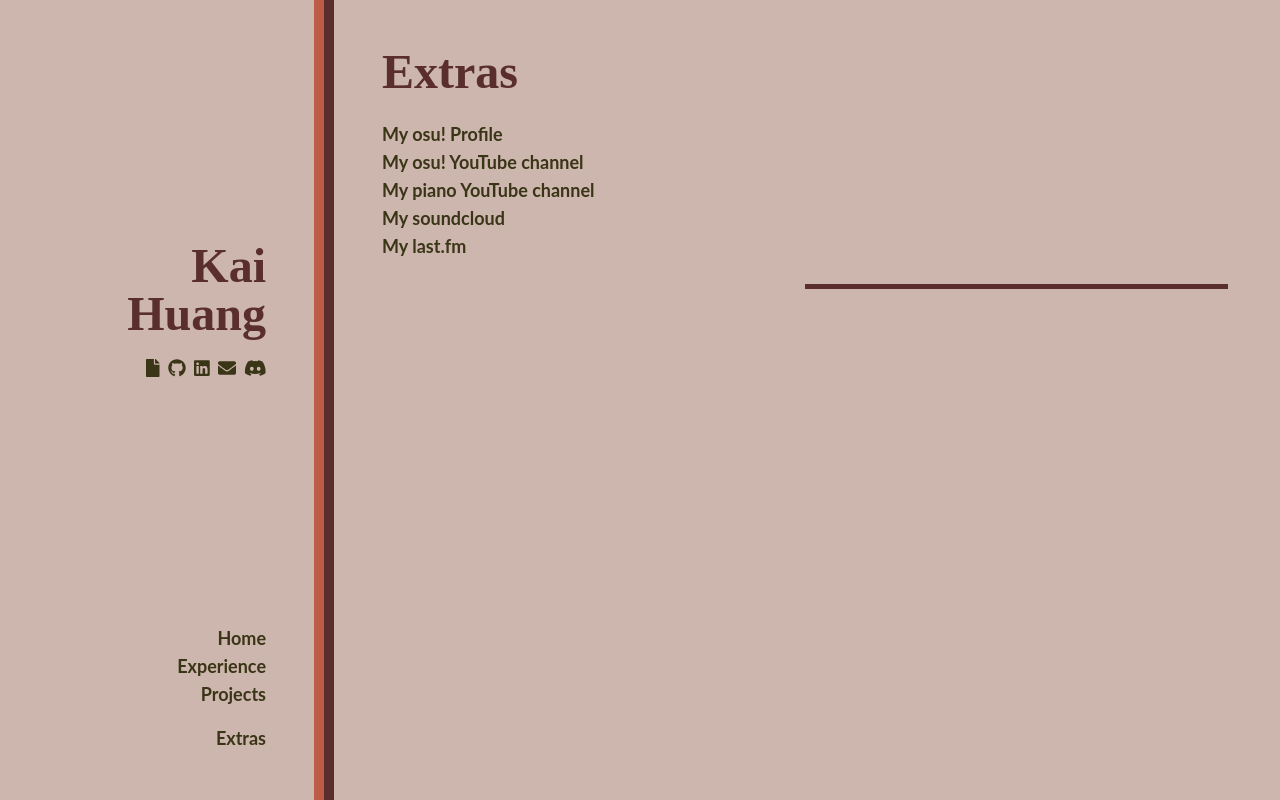
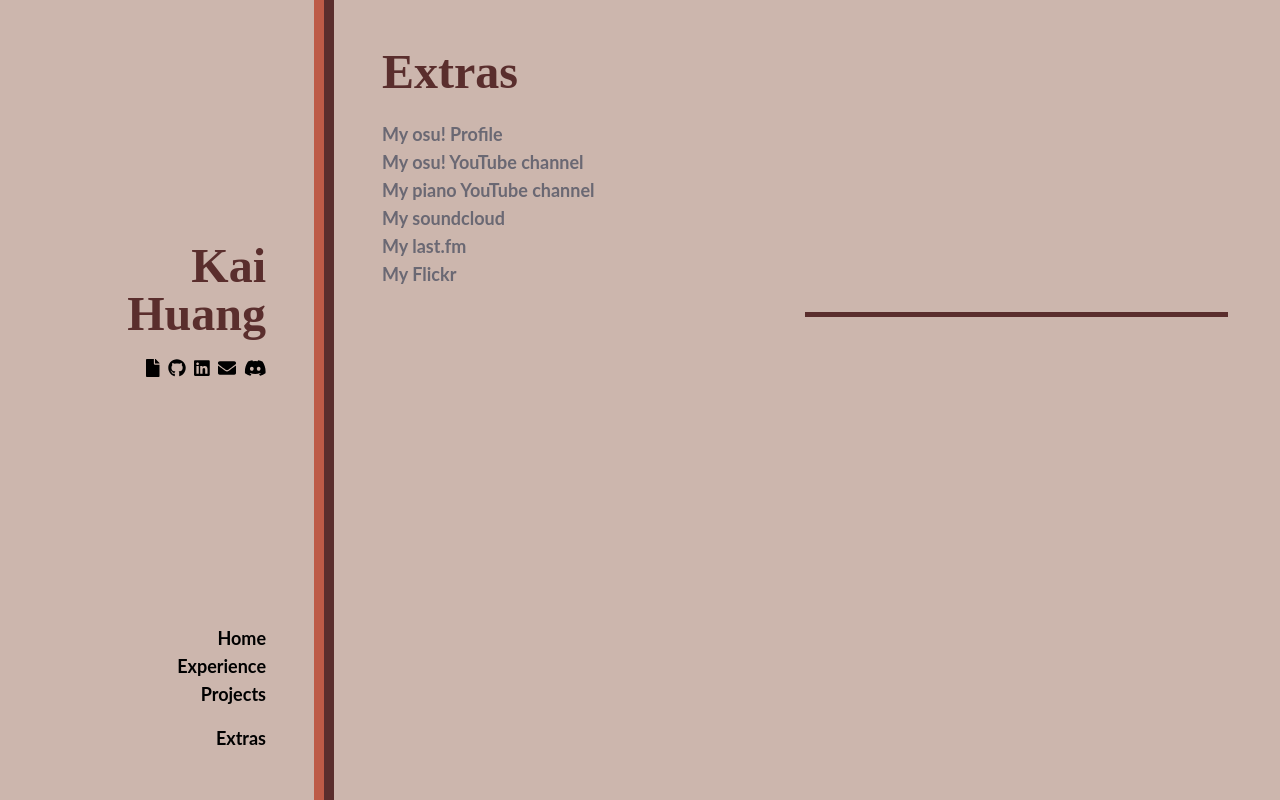
Before and after one commit to k74huang/persona-website-gatsby, a Gatsby site: page /extras in a window 1280 px wide. Built offline with nearby package versions, Linux system fonts and the light colour scheme; Gatsby itself is replaced by a stand-in of ours.

Commit message:
added proper metadata, standardized some link styling

```diff
--- a/package.json
+++ b/package.json
@@ -17,7 +17,7 @@
     "gatsby-plugin-manifest": "^3.4.0",
     "gatsby-plugin-offline": "^4.4.0",
     "gatsby-plugin-postcss": "^4.5.0",
-    "gatsby-plugin-react-helmet": "^4.4.0",
+    "gatsby-plugin-react-helmet": "^4.5.0",
     "gatsby-plugin-s3": "^0.3.8",
     "gatsby-plugin-sharp": "^3.4.1",
     "gatsby-plugin-typescript": "^3.5.0",
--- /dev/null
+++ b/src/components/metadata.tsx
@@ -0,0 +1,29 @@
+import React from "react"
+import { Helmet } from "react-helmet"
+import { useStaticQuery, graphql } from "gatsby"
+
+const Metadata = (props: { title?: string }) => {
+  const data = useStaticQuery(
+    graphql`
+      query {
+        site {
+          siteMetadata {
+            title
+            description
+          }
+        }
+      }
+    `
+  )
+  const metaTitle =
+    data.site.siteMetadata.title + (props.title ? " | " + props.title : "")
+  const metaDescription = data.site.siteMetadata.description
+  return (
+    <Helmet>
+      <title>{metaTitle}</title>
+      <meta name="description" content={metaDescription} />
+    </Helmet>
+  )
+}
+
+export default Metadata
--- a/src/components/sidebar.tsx
+++ b/src/components/sidebar.tsx
@@ -15,9 +15,7 @@ import "../styles/global.css"
 import resume from "../resume.pdf"
 
 function SidebarLink(props: { title: string; to: string; className?: string }) {
-  const fullClassName =
-    (props.className ? props.className : "") +
-    " text-lg text-greenBlack hover:text-orangeRed transition-colors"
+  const fullClassName = (props.className ? props.className : "") + " text-lg"
   return (
     <Link to={props.to} className={fullClassName}>
       {props.title}
@@ -27,10 +25,7 @@ function SidebarLink(props: { title: string; to: string; className?: string }) {
 
 function SidebarIcon(props: { to: string; type: IconDefinition }) {
   return (
-    <a
-      href={props.to}
-      className="text-lg text-greenBlack hover:text-orangeRed transition-colors ml-2"
-    >
+    <a href={props.to} className="text-lg ml-2">
       <FontAwesomeIcon icon={props.type} />
     </a>
   )
--- a/src/pages/404.tsx
+++ b/src/pages/404.tsx
@@ -2,9 +2,11 @@ import * as React from "react"
 import "../styles/global.css"
 import Layout from "../components/layout"
 import Post from "../components/post"
+import Metadata from "../components/metadata"
 
 const IndexPage: React.FC = () => (
   <Layout title="This do be a bruh moment">
+    <Metadata title="404" />
     <Post>
       <div className="text-grey text-justify">
         Seems like you found my 404 page. I'd appreciate it if you could toss me
--- a/src/pages/experiences.tsx
+++ b/src/pages/experiences.tsx
@@ -2,6 +2,7 @@ import * as React from "react"
 import "../styles/global.css"
 import Layout from "../components/layout"
 import Post from "../components/post"
+import Metadata from "../components/metadata"
 
 function Experience(props: {
   children
@@ -25,6 +26,7 @@ function Experience(props: {
 
 const ExperiencesPage: React.FC = () => (
   <Layout title="Experience">
+    <Metadata title="Experience" />
     <div className="text-grey text-justify">
       <Post>
         <Experience
--- a/src/pages/extras.tsx
+++ b/src/pages/extras.tsx
@@ -2,45 +2,28 @@ import * as React from "react"
 import "../styles/global.css"
 import Layout from "../components/layout"
 import Post from "../components/post"
+import Metadata from "../components/metadata"
 
 const ExtrasPage: React.FC = () => (
   <Layout title="Extras">
+    <Metadata title="Extras" />
     <Post>
-      <div className="text-greenBlack font-bold transition-colors">
-        <a
-          className="hover:text-orangeRed "
-          href="https://osu.ppy.sh/users/3388082"
-        >
-          My osu! Profile
-        </a>
+      <div className="text-grey font-bold transition-colors">
+        <a href="https://osu.ppy.sh/users/3388082">My osu! Profile</a>
         <br></br>
-        <a
-          className="hover:text-orangeRed "
-          href="https://www.youtube.com/channel/UCnk4ZvK_jaHbWJ5dtG91naQ"
-        >
+        <a href="https://www.youtube.com/channel/UCnk4ZvK_jaHbWJ5dtG91naQ">
           My osu! YouTube channel
         </a>
         <br></br>
-        <a
-          className="hover:text-orangeRed "
-          href="https://www.youtube.com/channel/kaihuangarrangements"
-        >
+        <a href="https://www.youtube.com/channel/kaihuangarrangements">
           My piano YouTube channel
         </a>
         <br></br>
-        <a
-          className="hover:text-orangeRed "
-          href="https://soundcloud.com/kaihuangarrangements"
-        >
-          My soundcloud
-        </a>
+        <a href="https://soundcloud.com/kaihuangarrangements">My soundcloud</a>
         <br></br>
-        <a
-          className="hover:text-orangeRed "
-          href="https://www.last.fm/user/thunderbird2678"
-        >
-          My last.fm
-        </a>
+        <a href="https://www.last.fm/user/thunderbird2678">My last.fm</a>
+        <br></br>
+        <a href="https://flickr.com/photos/157005786@N08/">My Flickr</a>
       </div>
     </Post>
   </Layout>
--- a/src/pages/index.tsx
+++ b/src/pages/index.tsx
@@ -2,9 +2,11 @@ import * as React from "react"
 import "../styles/global.css"
 import Layout from "../components/layout"
 import Post from "../components/post"
+import Metadata from "../components/metadata"
 
 const IndexPage: React.FC = () => (
   <Layout title="Hey!">
+    <Metadata />
     <Post>
       <div className="text-grey text-justify">
         Welcome to my site! I'm a Computer Engineering student at the University
--- a/src/pages/projects.tsx
+++ b/src/pages/projects.tsx
@@ -3,8 +3,9 @@ import "../styles/global.css"
 import Layout from "../components/layout"
 import Post from "../components/post"
 import { FontAwesomeIcon } from "@fortawesome/react-fontawesome"
-import { faGlobe } from "@fortawesome/free-solid-svg-icons"
+import { faGlobeAmericas } from "@fortawesome/free-solid-svg-icons"
 import { faGithub } from "@fortawesome/free-brands-svg-icons"
+import Metadata from "../components/metadata"
 
 function Project(props: {
   children
@@ -23,7 +24,7 @@ function Project(props: {
             {props.githubLink && (
               <a href={props.githubLink}>
                 <FontAwesomeIcon
-                  className="text-greenBlack hover:text-orangeRed cursor-pointer ml-2"
+                  className="cursor-pointer ml-2"
                   icon={faGithub}
                 />
               </a>
@@ -31,8 +32,8 @@ function Project(props: {
             {props.webLink && (
               <a href={props.webLink}>
                 <FontAwesomeIcon
-                  className="text-greenBlack hover:text-orangeRed cursor-pointer ml-2"
-                  icon={faGlobe}
+                  className="cursor-pointer ml-2"
+                  icon={faGlobeAmericas}
                 />
               </a>
             )}
@@ -47,6 +48,7 @@ function Project(props: {
 
 const ProjectsPage: React.FC = () => (
   <Layout title="Projects">
+    <Metadata title="Projects" />
     <div className="text-grey text-justify">
       <Post>
         <Project
--- a/src/styles/global.css
+++ b/src/styles/global.css
@@ -9,6 +9,14 @@ body,
 #___gatsby,
 #gatsby-focus-wrapper {
   height: 100%;
+}
+
+a {
+  transition: all 0.75s cubic-bezier(0.075, 0.82, 0.165, 1);
+}
+
+a:hover {
+  color: #bd5b47;
 }
 
 ::-webkit-scrollbar {
--- a/tailwind.config.js
+++ b/tailwind.config.js
@@ -1,5 +1,5 @@
 module.exports = {
-  purge: [],
+  purge: ["./src/**/*.tsx"],
   darkMode: false, // or 'media' or 'class'
   theme: {
     colors: {
```
Also changed, not shown: 1 other file.
